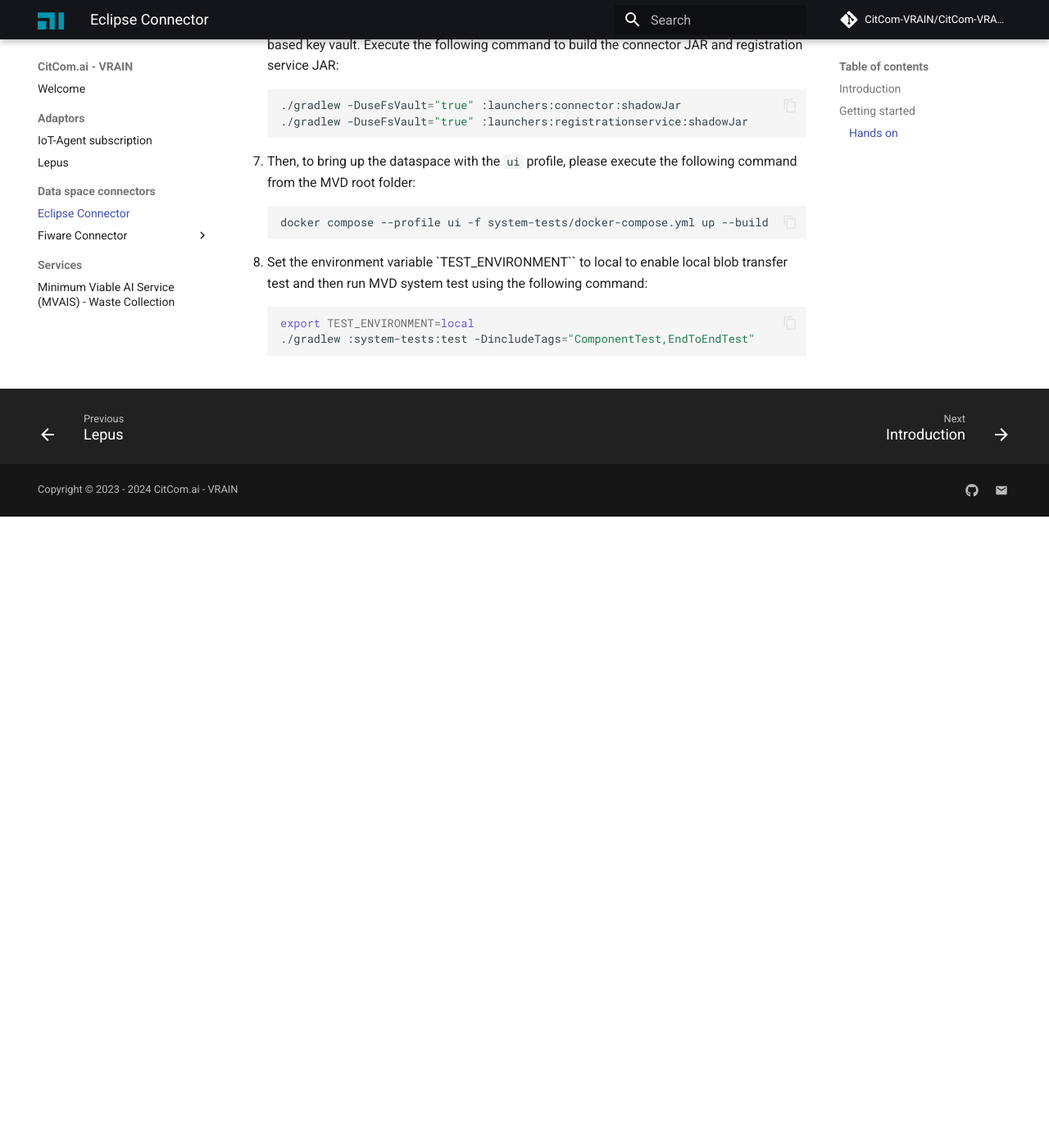
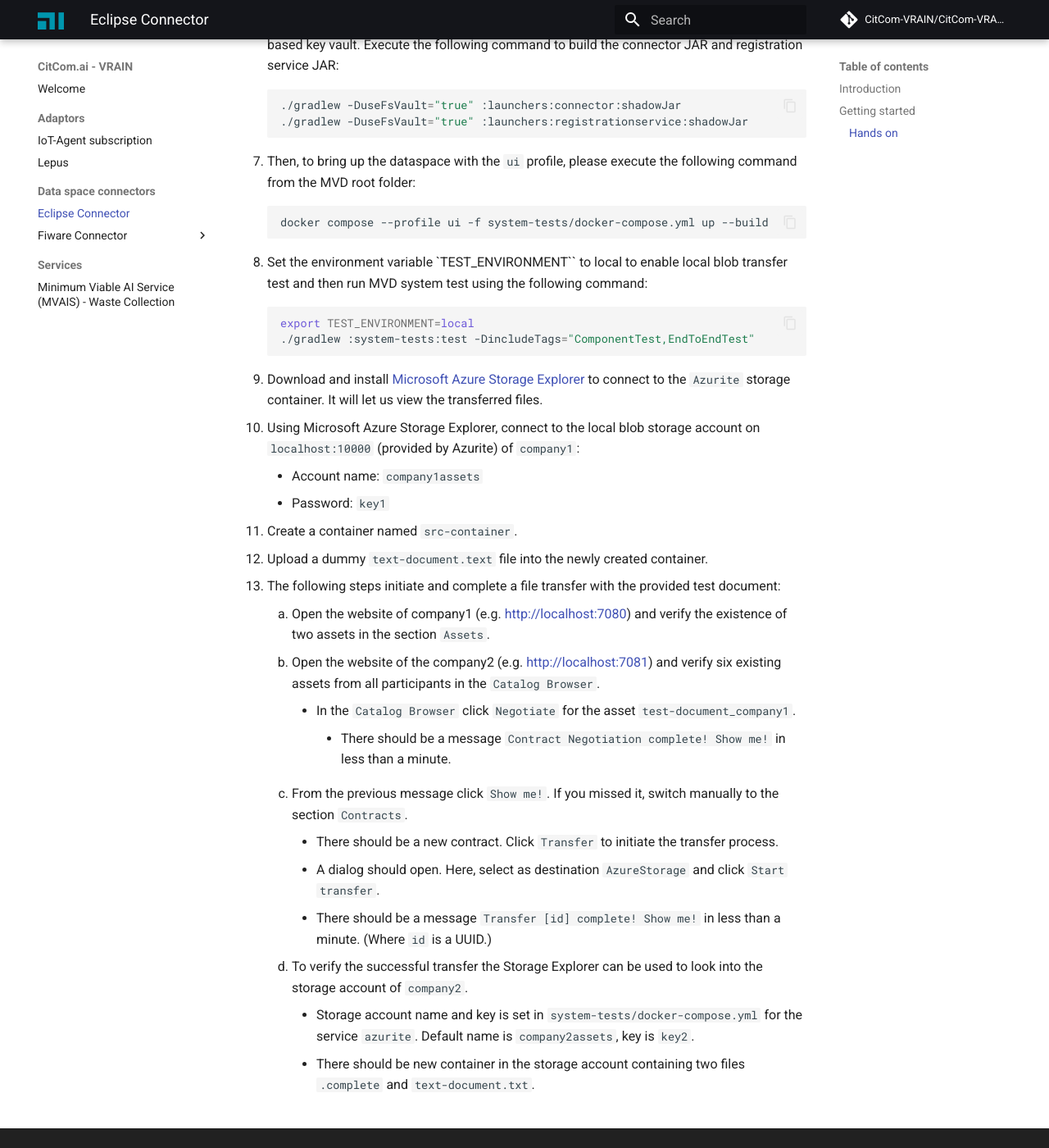
Before and after one commit to riseupalex/CitComAI-Hub.github.io, an MkDocs documentation site: the page built from docs/data space connectors/eclipse_mvd.md, in a window 1280 px wide and 1400 px high, scrolled down 1481 px. Shown: the whole window at 82% size. Built offline with MkDocs 1.6.1 and Material for MkDocs 9.7.7, drawn with Linux system fonts in a browser that asks for light colours; comment, search, counter and statistics services are not loaded; before the commit the page ends 2111 px from its top, so only the background shows below that.

Commit message:
Complete guide

````diff
--- a/docs/data space connectors/eclipse_mvd.md
+++ b/docs/data space connectors/eclipse_mvd.md
@@ -52,3 +52,27 @@
 export TEST_ENVIRONMENT=local
 ./gradlew :system-tests:test -DincludeTags="ComponentTest,EndToEndTest"
 ```
+
+9. Download and install [Microsoft Azure Storage Explorer](https://azure.microsoft.com/features/storage-explorer/) to connect to the `Azurite` storage container. It will let us view the transferred files.
+
+10. Using Microsoft Azure Storage Explorer, connect to the local blob storage account on `localhost:10000` (provided by Azurite) of `company1`:
+    - Account name: `company1assets`
+    - Password: `key1`
+
+11. Create a container named `src-container`.
+12. Upload a dummy `text-document.text` file into the newly created container.
+13. The following steps initiate and complete a file transfer with the provided test document:
+    1. Open the website of company1 (e.g. <http://localhost:7080>) and verify the existence of two assets in the
+      section `Assets`.
+    2. Open the website of the company2 (e.g. <http://localhost:7081>) and verify six existing assets from all participants in
+      the `Catalog Browser`.
+        - In the `Catalog Browser` click `Negotiate` for the asset `test-document_company1`.
+            - There should be a message `Contract Negotiation complete! Show me!` in less than a minute.
+    3. From the previous message click `Show me!`. If you missed it, switch manually to the section `Contracts`.
+        - There should be a new contract. Click `Transfer` to initiate the transfer process.
+        - A dialog should open. Here, select as destination `AzureStorage` and click `Start transfer`.
+        - There should be a message `Transfer [id] complete! Show me!` in less than a minute. (Where `id` is a UUID.)
+    4. To verify the successful transfer the Storage Explorer can be used to look into the storage account of `company2`.
+        - Storage account name and key is set in `system-tests/docker-compose.yml` for the service `azurite`. Default name
+          is `company2assets`, key is `key2`.
+        - There should be new container in the storage account containing two files `.complete` and `text-document.txt`.
````
